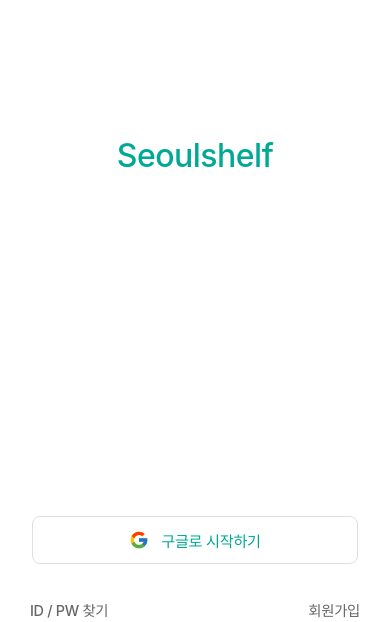
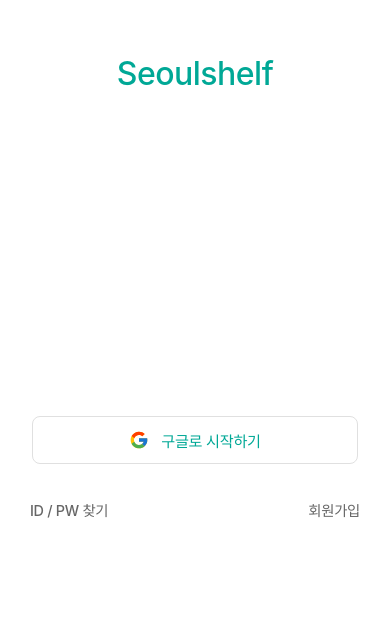
Before and after one commit to Kimchikilla/Seoulshelftest, a React (Vite) app: page /login in a window 390 px wide. Shown: the part 222-844 px from the top of the page. Built offline with nearby package versions, Linux system fonts and the light colour scheme; the HTML template or start-up script is replaced by a standard one.

Commit message:
로고, 구글위치 마진 조정정

```diff
--- a/package.json
+++ b/package.json
@@ -4,7 +4,7 @@
   "version": "0.0.0",
   "type": "module",
   "scripts": {
-    "dev": "vite",
+    "dev": "vite --host",
     "build": "vite build",
     "lint": "eslint .",
     "preview": "vite preview"
--- a/src/pages/Login.css
+++ b/src/pages/Login.css
@@ -56,6 +56,7 @@ body {
   letter-spacing: -0.5px;
   word-break: keep-all;
   margin: 0;
+  margin-bottom: 130px;
 }
 
 .google-login-btn {
@@ -132,6 +133,7 @@ form {
   justify-content: center;
   padding: 0 10px;
   margin-top: 16px;
+  margin-bottom: 100px;
   gap: 200px;
 }
 
@@ -163,7 +165,7 @@ form {
 
   .logo {
     font-size: 2rem;
-    margin-bottom: 16px;
+    margin-bottom: 80px;
   }
 
   .google-login-btn,
```
